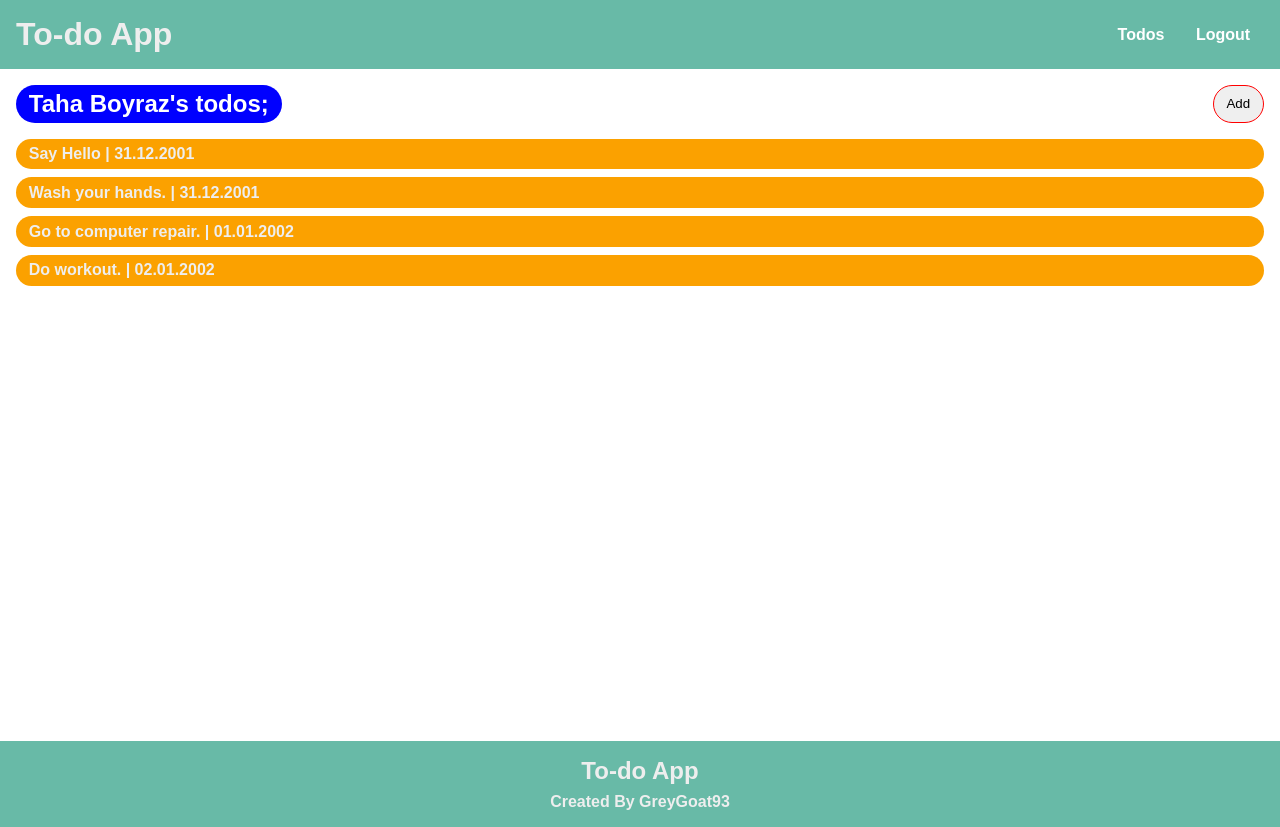
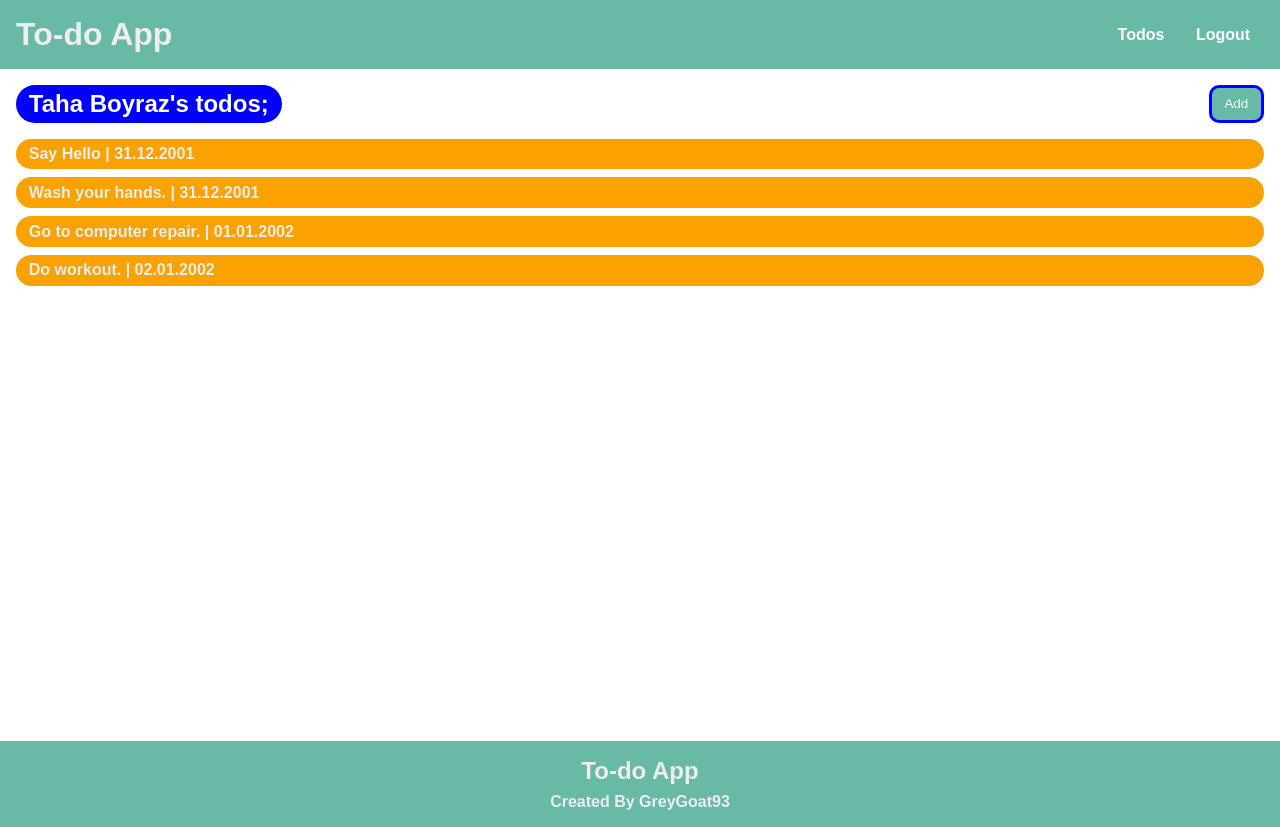
Before and after one commit to GreyGoat93/mern-todo-app, a React (Create React App) app in the folder client/: page /todos/1 in a window 1280 px wide. Built offline with nearby package versions, Linux system fonts and the light colour scheme.

Commit message:
No Todos Notification Was Added

```diff
--- a/client/src/components/TodoList/TodoList.js
+++ b/client/src/components/TodoList/TodoList.js
@@ -6,7 +6,7 @@ import NameLabel from '../UI/NameLabel/NameLabel';
 const TodoList = (props) => {
     let todos = []
     if(props.userData.todos.length <= 0){
-        todos = <div>No Todos!?</div>
+        todos = <div className="NoTodos">No Todos!?</div>
     } else {
         todos = (
                 <ul>
--- a/client/src/components/TodoList/TodoList.scss
+++ b/client/src/components/TodoList/TodoList.scss
@@ -1,3 +1,5 @@
+@import "../../util/variables";
+
 .TodoList {
     animation: opacityAnimation 1s ease 0s 1;
     width: 100%;
@@ -13,16 +15,31 @@
 
             button {
                 padding: 0 0.8rem;
-                border-radius: 20px;
-                border: 1px solid red;
+                border-radius: 10px;
+                border: 3px solid blue;
+                background-color: $primaryColor;
+                color: #fff;
                 outline: none;
                 cursor: pointer;
+
+                &:hover,
+                &:active {
+                    background-color: blue;
+                }
             }
         }
     }
 
     ul {
         list-style: none;
+        margin-top: 1rem;
+    }
+
+    .NoTodos {
+        height: 100%;
+        display: flex;
+        justify-content: center;
+        align-items: center;
         margin-top: 1rem;
     }
 }
```
